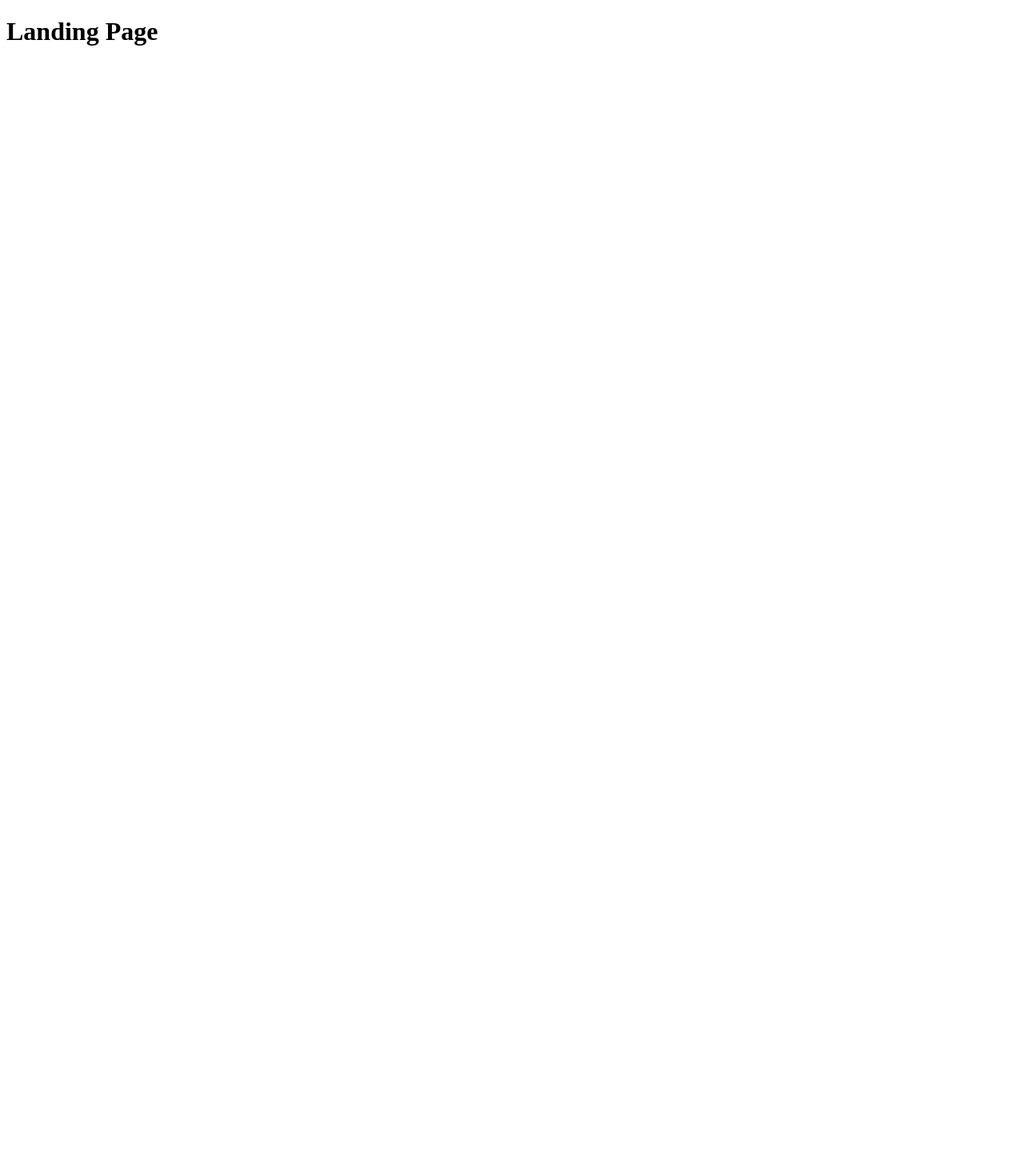
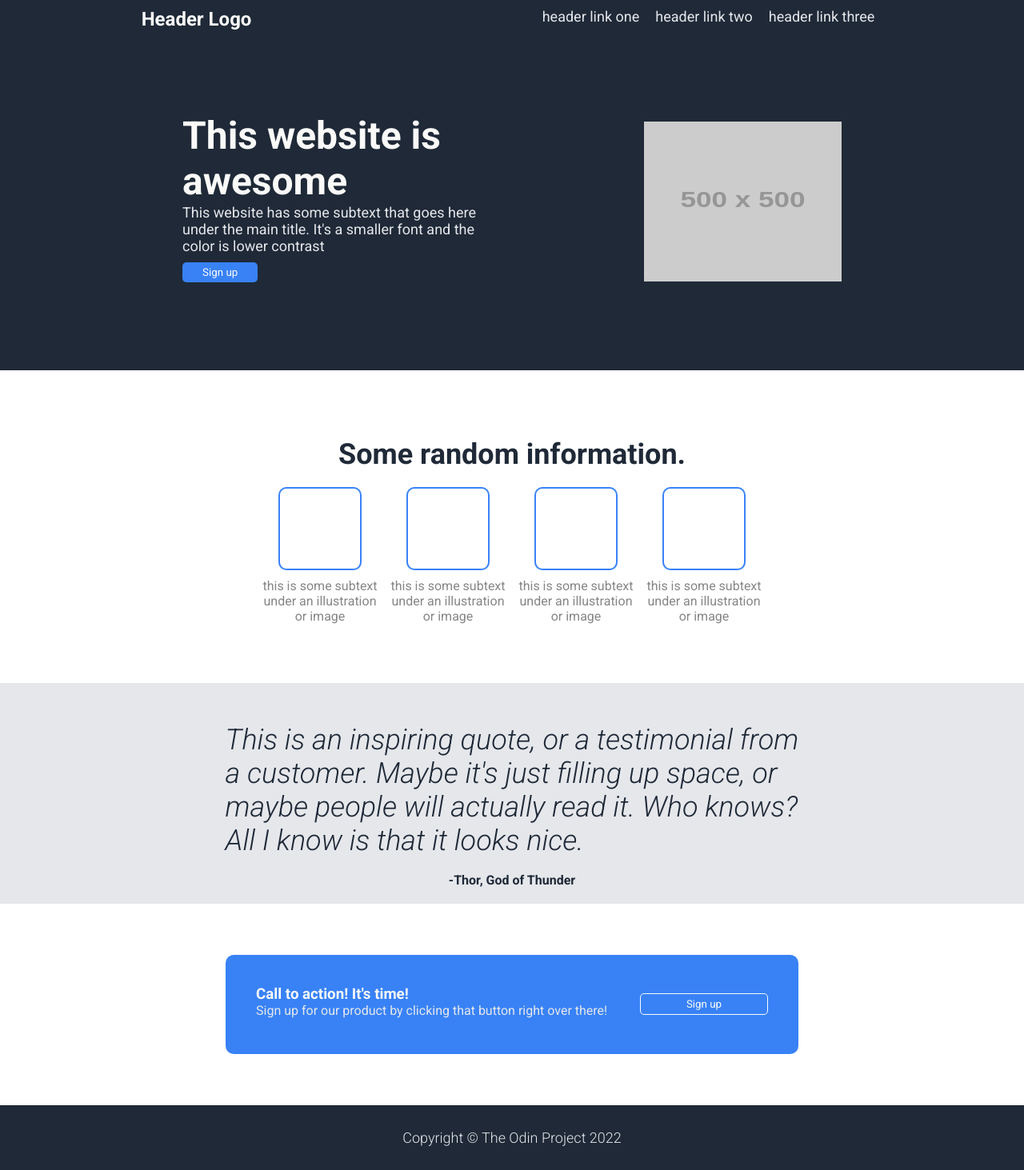
Before and after one commit to MatyAlfonso/odin-landing-page, a plain HTML site: page index.html in a window 1280 px wide. Shown: the whole page at 80% size. Before the commit the page ends 800 px from the top, so only its background shows below. Drawn offline with Linux system fonts and the light colour scheme; placeholder pictures from the web are drawn by us.

Commit message:
Add styles for index page

```diff
--- a/index.html
+++ b/index.html
@@ -1,12 +1,88 @@
 <!DOCTYPE html>
 <html lang="en">
+
 <head>
     <meta charset="UTF-8">
     <meta http-equiv="X-UA-Compatible" content="IE=edge">
     <meta name="viewport" content="width=device-width, initial-scale=1.0">
-    <title>Document</title>
+    <link rel="stylesheet" href="./styles.css">
+    <title>Odin Landing Page</title>
 </head>
+
 <body>
-    <h1>Landing Page</h1>
+    <section class="hero-section">
+
+        <nav class="navbar-container">
+            <h2 id="logo">
+                Header Logo
+            </h2>
+            <ul id="links">
+                <li class="header-link">header link one</li>
+                <li class="header-link">header link two</li>
+                <li class="header-link">header link three</li>
+            </ul>
+        </nav>
+
+        <div class="main-container">
+            <div class="hero-text-section">
+                <h1 id="hero-title">This website is awesome</h1>
+                <p id="hero-secondary-text">This website has some subtext that goes here under the main title. It's a
+                    smaller font and the color
+                    is
+                    lower contrast</p>
+                <button class="btn">Sign up</button>
+            </div>
+            <img class='img' src="https://via.placeholder.com/500" height="200px" width="600px"
+                alt="this is a placeholder for an image"></img>
+        </div>
+
+    </section>
+
+    <section class="random-info-section">
+        <h2 id="random-info-subtitle">Some random information.</h2>
+        <div class="square-container">
+            <div>
+                <div class="border-square"></div>
+                <p class="subtext-under-img">this is some subtext under an illustration or image</p>
+            </div>
+            <div>
+                <div class="border-square"></div>
+                <p class="subtext-under-img">this is some subtext under an illustration or image</p>
+            </div>
+            <div>
+                <div class="border-square"></div>
+                <p class="subtext-under-img">this is some subtext under an illustration or image</p>
+            </div>
+            <div>
+                <div class="border-square"></div>
+                <p class="subtext-under-img">this is some subtext under an illustration or image</p>
+            </div>
+        </div>
+    </section>
+
+    <section class="quote-section">
+        <p class="quote">
+            This is an inspiring quote, or a testimonial from a customer. Maybe it's just filling up
+            space, or maybe people will actually read it. Who knows? All I know is that it looks nice.
+        </p>
+        <br>
+        <p class="author">-Thor, God of Thunder</p>
+    </section>
+
+    <section class="cta-section">
+        <div>
+            <h3>Call to action! It's time!</h3>
+            <p id="cta-subtext">Sign up for our product by clicking that button right over there!</p>
+        </div>
+        <button class="btn-inverted">Sign up</button>
+    </section>
+
+    <footer class='footer'>
+        <h5 id="footer-text">
+            Copyright &copy; The Odin Project 2022
+        </h5>
+    </footer>
+
 </body>
+
 </html>
--- /dev/null
+++ b/styles.css
@@ -0,0 +1,156 @@
+@import url('https://fonts.googleapis.com/css2?family=Roboto:ital,wght@0,100;0,300;0,400;0,500;0,700;0,900;1,100;1,300;1,400;1,500;1,700;1,900&display=swap');
+
+* {
+    padding: 0;
+    margin: 0;
+    font-family: 'Roboto', sans-serif;
+}
+
+.hero-section {
+    background: #1F2937;
+}
+
+#logo{
+    font-size: 24px;
+    color: #F9FAF8;
+    margin-top: 10px;
+}
+
+#hero-title {
+    color: #F9FAF8;
+    font-size: 48px;
+    font-weight: extra-bold;
+}
+
+#hero-secondary-text,
+.header-link {
+    font-size: 18px;
+    color: #E5E7EB;
+}
+
+.btn {
+    background-color: #3882f6;
+    color: #F9FAF8;
+    padding: 5px 20px;
+    border-radius: 5px;
+    border: none;
+    margin: 10px 0;
+    width: 25%;
+}
+
+.navbar-container{
+    display: flex;
+    justify-content: space-around;
+}
+
+#links{
+    display: flex;
+    list-style: none;
+}
+
+.header-link{
+    margin: 10px;
+}
+
+.main-container{
+    display: flex;
+    align-items: center;
+    width: 80%;
+    margin: 0 auto;
+}
+
+.hero-text-section,
+.img{
+    margin: 100px;
+}
+
+.random-info-section{
+    display: flex;
+    flex-direction: column;
+    align-items: center;
+    width: 50%;
+    margin: 5% auto;
+}
+
+#random-info-subtitle{
+    padding: 20px 0;
+    color: #1F2937;
+    font-size: 36px;
+}
+
+.border-square{
+    border: solid 2px #3882f6;
+    height: 100px;
+    width: 100px;
+    border-radius: 10px;
+    margin: 0 auto;
+}
+
+.square-container{
+    display: flex;
+}
+
+.subtext-under-img{
+    color: #868686;
+    text-align: center;
+    margin: 10px 1px;
+}
+
+.quote-section{
+    background-color: #E5E7EB;
+}
+
+.quote{
+    font-size: 36px;
+    font-weight: 300;
+    font-style: italic;
+    color: #1F2937;
+    width: 56%;
+    margin: 0 auto;
+    padding-top: 50px;
+}
+
+.author{
+    color: #1F2937;
+    text-align: center;
+    font-weight: bold;
+    padding-bottom: 20px;
+}
+
+
+.cta-section{
+    display: flex;
+    justify-content: space-between;
+    background-color: #3882f6;
+    width: 50%;
+    margin: 5% auto;
+    padding: 3%;
+    border-radius: 10px;
+    color: #F9FAF8;
+}
+
+#cta-subtext{
+    color: #E5E7EB;
+}
+
+.btn-inverted{
+    background-color: #3882f6;
+    border: solid 1px #F9FAF8;
+    color: #F9FAF8;
+    padding: 5px 20px;
+    border-radius: 5px;
+    margin: 10px 0;
+    width: 25%;
+}
+.footer{
+    background-color: #1F2937;
+    color: #F9FAF8;
+    padding: 20px;
+    text-align: center;
+}
+#footer-text{
+    padding: 10px;
+    font-size: 18px;
+    color: #E5E7EB;
+    font-weight: 300;
+}
```
